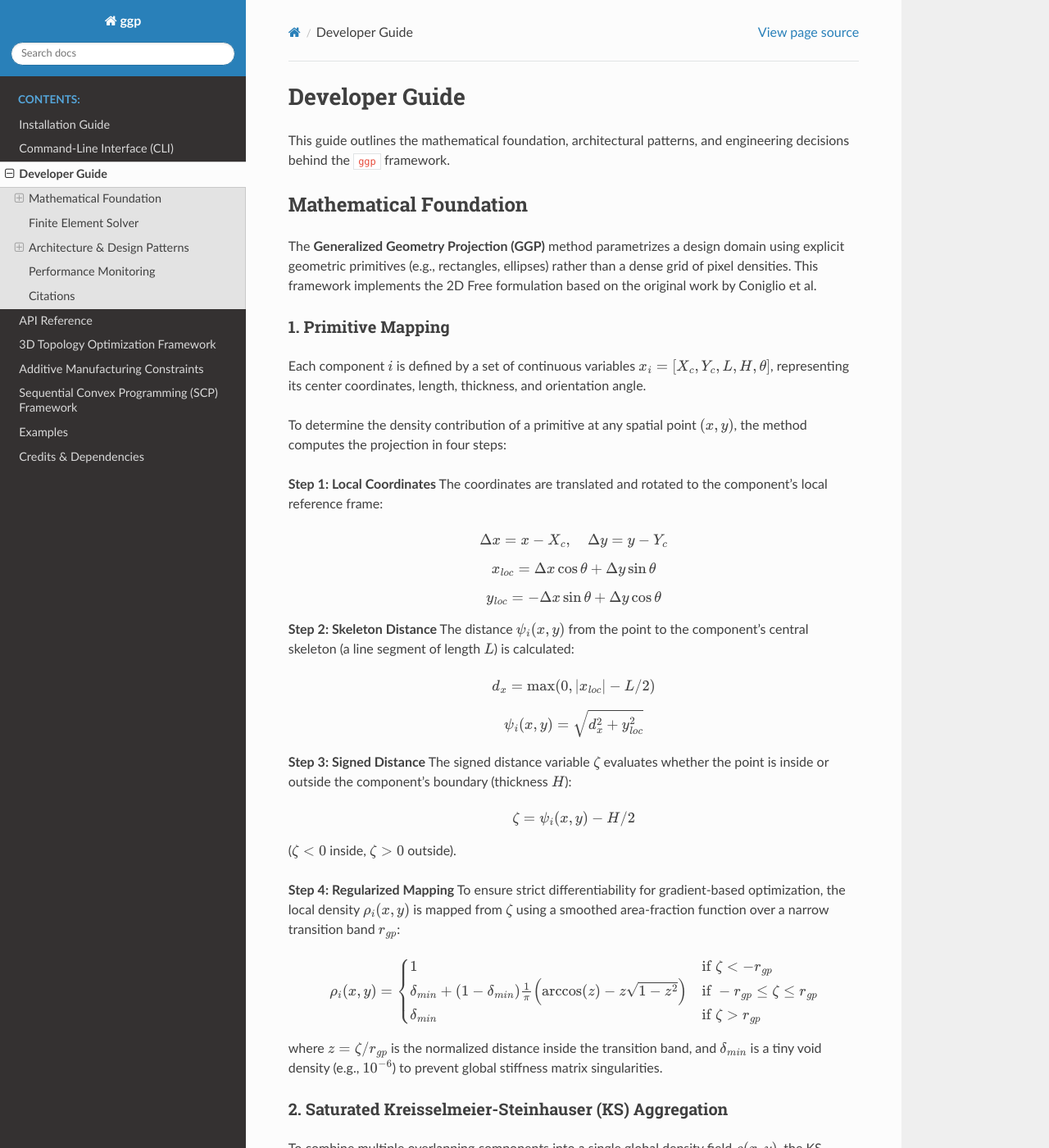
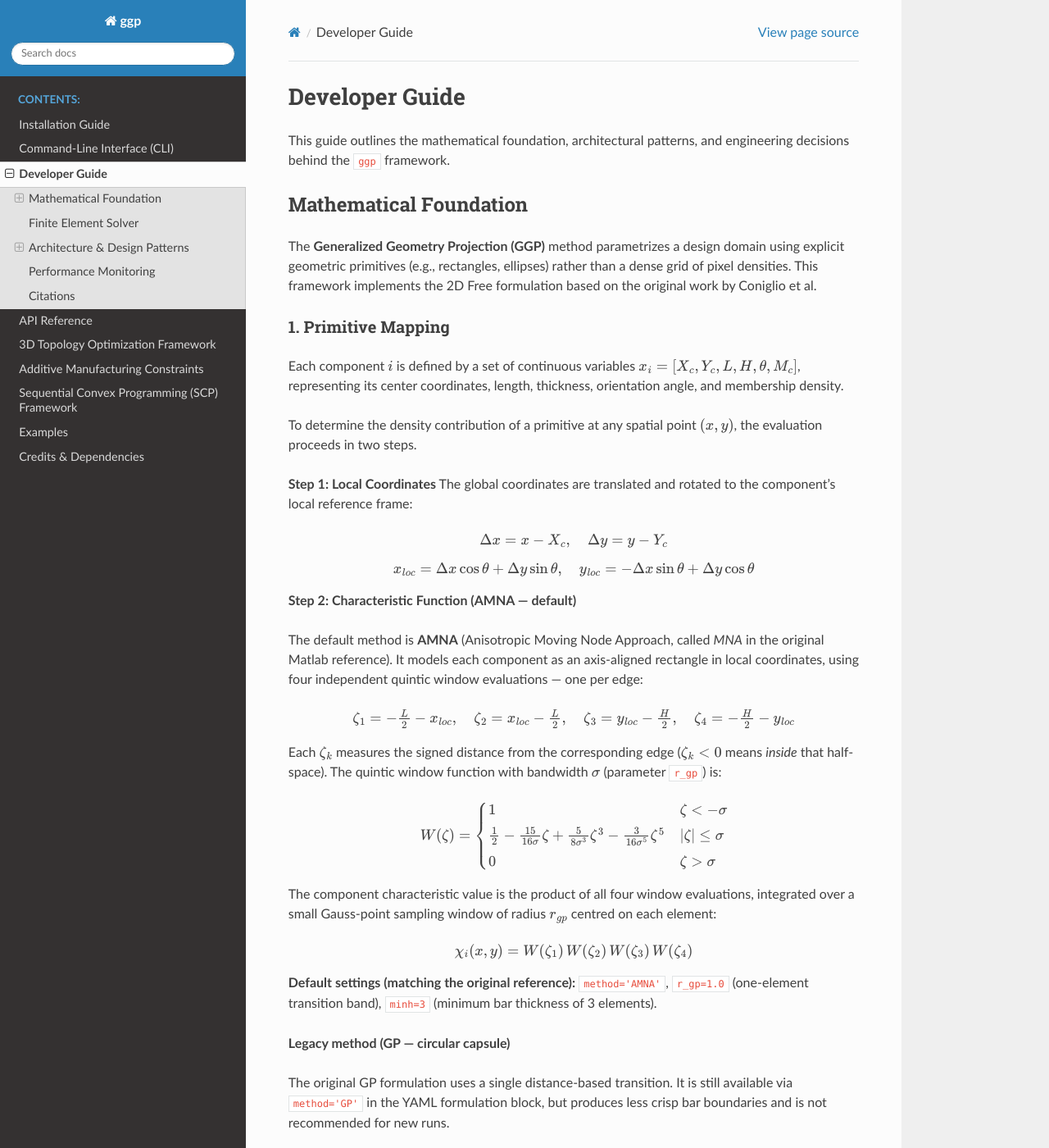
Before and after one commit to SimoneConiglio/generalized_geometry_projection, a Sphinx documentation site: the page built from docs/developer_guide.rst, in a window 1280 px wide and 1400 px high. Shown: the whole window at 82% size. Built offline with Sphinx 7.4.7 and the Read the Docs theme 3.1.0, drawn with Linux system fonts in a browser that asks for light colours.

Commit message:
docs: update 2D Free examples and developer guide for AMNA method
- Developer guide: replace GP capsule math with AMNA rectangular bar
  formulation (4 quintic window products), note r_gp=1.0 and minh=3
  as the reference defaults; demote GP to legacy alternative
- All three 2D Free example pages: add Method (AMNA), r_gp (σ=1.0),
  and Min thickness (3 elements) rows to the parameter tables

Co-Authored-By: Claude Sonnet 4.6 <noreply@anthropic.com>
Claude-Session: https://claude.ai/code/session_01Queb8V5EuSbTaDyBGyr8wK

```diff
--- a/docs/developer_guide.rst
+++ b/docs/developer_guide.rst
@@ -11,48 +11,67 @@ The **Generalized Geometry Projection (GGP)** method parametrizes a design domai
 1. Primitive Mapping
 ^^^^^^^^^^^^^^^^^^^^
 
-Each component :math:`i` is defined by a set of continuous variables :math:`x_i = [X_c, Y_c, L, H, \theta]`, representing its center coordinates, length, thickness, and orientation angle.
+Each component :math:`i` is defined by a set of continuous variables
+:math:`x_i = [X_c, Y_c, L, H, \theta, M_c]`, representing its center
+coordinates, length, thickness, orientation angle, and membership density.
 
-To determine the density contribution of a primitive at any spatial point :math:`(x, y)`, the method computes the projection in four steps:
+To determine the density contribution of a primitive at any spatial point
+:math:`(x, y)`, the evaluation proceeds in two steps.
 
 **Step 1: Local Coordinates**
-The coordinates are translated and rotated to the component's local reference frame:
+The global coordinates are translated and rotated to the component's local
+reference frame:
 
 .. math::
     \Delta x = x - X_c, \quad \Delta y = y - Y_c
+
 .. math::
-    x_{loc} = \Delta x \cos\theta + \Delta y \sin\theta
-.. math::
+    x_{loc} = \Delta x \cos\theta + \Delta y \sin\theta, \quad
     y_{loc} = -\Delta x \sin\theta + \Delta y \cos\theta
 
-**Step 2: Skeleton Distance**
-The distance :math:`\psi_i(x,y)` from the point to the component's central skeleton (a line segment of length :math:`L`) is calculated:
+**Step 2: Characteristic Function (AMNA — default)**
+
+The default method is **AMNA** (Anisotropic Moving Node Approach, called *MNA*
+in the original Matlab reference).  It models each component as an axis-aligned
+rectangle in local coordinates, using four independent quintic window
+evaluations — one per edge:
 
 .. math::
-    d_x = \max(0, |x_{loc}| - L/2)
-.. math::
-    \psi_i(x, y) = \sqrt{d_x^2 + y_{loc}^2}
+    \zeta_1 = -\tfrac{L}{2} - x_{loc}, \quad
+    \zeta_2 = x_{loc} - \tfrac{L}{2}, \quad
+    \zeta_3 = y_{loc} - \tfrac{H}{2}, \quad
+    \zeta_4 = -\tfrac{H}{2} - y_{loc}
 
-**Step 3: Signed Distance**
-The signed distance variable :math:`\zeta` evaluates whether the point is inside or outside the component's boundary (thickness :math:`H`):
+Each :math:`\zeta_k` measures the signed distance from the corresponding
+edge (:math:`\zeta_k < 0` means *inside* that half-space).  The quintic window
+function with bandwidth :math:`\sigma` (parameter ``r_gp``) is:
 
 .. math::
-    \zeta = \psi_i(x, y) - H/2
+    W(\zeta) =
+    \begin{cases}
+        1 & \zeta < -\sigma \\[4pt]
+        \tfrac{1}{2} - \tfrac{15}{16\sigma}\zeta
+            + \tfrac{5}{8\sigma^3}\zeta^3
+            - \tfrac{3}{16\sigma^5}\zeta^5 & |\zeta| \le \sigma \\[4pt]
+        0 & \zeta > \sigma
+    \end{cases}
 
-(:math:`\zeta < 0` inside, :math:`\zeta > 0` outside).
-
-**Step 4: Regularized Mapping**
-To ensure strict differentiability for gradient-based optimization, the local density :math:`\rho_i(x,y)` is mapped from :math:`\zeta` using a smoothed area-fraction function over a narrow transition band :math:`r_{gp}`:
+The component characteristic value is the product of all four window
+evaluations, integrated over a small Gauss-point sampling window of radius
+:math:`r_{gp}` centred on each element:
 
 .. math::
-    \rho_i(x, y) =
-    \begin{cases}
-    1 & \text{if } \zeta < -r_{gp} \\
-    \delta_{min} + (1 - \delta_{min}) \frac{1}{\pi} \left( \arccos(z) - z \sqrt{1 - z^2} \right) & \text{if } -r_{gp} \le \zeta \le r_{gp} \\
-    \delta_{min} & \text{if } \zeta > r_{gp}
-    \end{cases}
+    \chi_i(x, y) = W(\zeta_1)\,W(\zeta_2)\,W(\zeta_3)\,W(\zeta_4)
 
-where :math:`z = \zeta / r_{gp}` is the normalized distance inside the transition band, and :math:`\delta_{min}` is a tiny void density (e.g., :math:`10^{-6}`) to prevent global stiffness matrix singularities.
+**Default settings (matching the original reference):**
+``method='AMNA'``, ``r_gp=1.0`` (one-element transition band), ``minh=3``
+(minimum bar thickness of 3 elements).
+
+**Legacy method (GP — circular capsule)**
+
+The original GP formulation uses a single distance-based transition.  It is
+still available via ``method='GP'`` in the YAML formulation block, but
+produces less crisp bar boundaries and is not recommended for new runs.
 
 2. Saturated Kreisselmeier-Steinhauser (KS) Aggregation
 ^^^^^^^^^^^^^^^^^^^^^^^^^^^^^^^^^^^^^^^^^^^^^^^^^^^^^^^
--- a/docs/ex01_short_cantilever.rst
+++ b/docs/ex01_short_cantilever.rst
@@ -41,7 +41,13 @@ Problem details
 +---------------------+------------------+
 | Formulation         | Free 2D          |
 +---------------------+------------------+
+| Method              | AMNA (MNA)       |
++---------------------+------------------+
 | Components          | 18               |
++---------------------+------------------+
+| ``r_gp`` (σ)        | 1.0              |
++---------------------+------------------+
+| Min thickness       | 3 elements       |
 +---------------------+------------------+
 | Volume fraction     | 0.40             |
 +---------------------+------------------+
--- a/docs/ex02_mbb_beam.rst
+++ b/docs/ex02_mbb_beam.rst
@@ -41,7 +41,13 @@ Problem details
 +---------------------+------------------+
 | Formulation         | Free 2D          |
 +---------------------+------------------+
+| Method              | AMNA (MNA)       |
++---------------------+------------------+
 | Components          | 18               |
++---------------------+------------------+
+| ``r_gp`` (σ)        | 1.0              |
++---------------------+------------------+
+| Min thickness       | 3 elements       |
 +---------------------+------------------+
 | Volume fraction     | 0.40             |
 +---------------------+------------------+
--- a/docs/ex03_l_shape_bracket.rst
+++ b/docs/ex03_l_shape_bracket.rst
@@ -40,7 +40,13 @@ Problem details
 +---------------------+------------------+
 | Formulation         | Free 2D          |
 +---------------------+------------------+
+| Method              | AMNA (MNA)       |
++---------------------+------------------+
 | Components          | 18               |
++---------------------+------------------+
+| ``r_gp`` (σ)        | 1.0              |
++---------------------+------------------+
+| Min thickness       | 3 elements       |
 +---------------------+------------------+
 | Volume fraction     | 0.40             |
 +---------------------+------------------+
```
